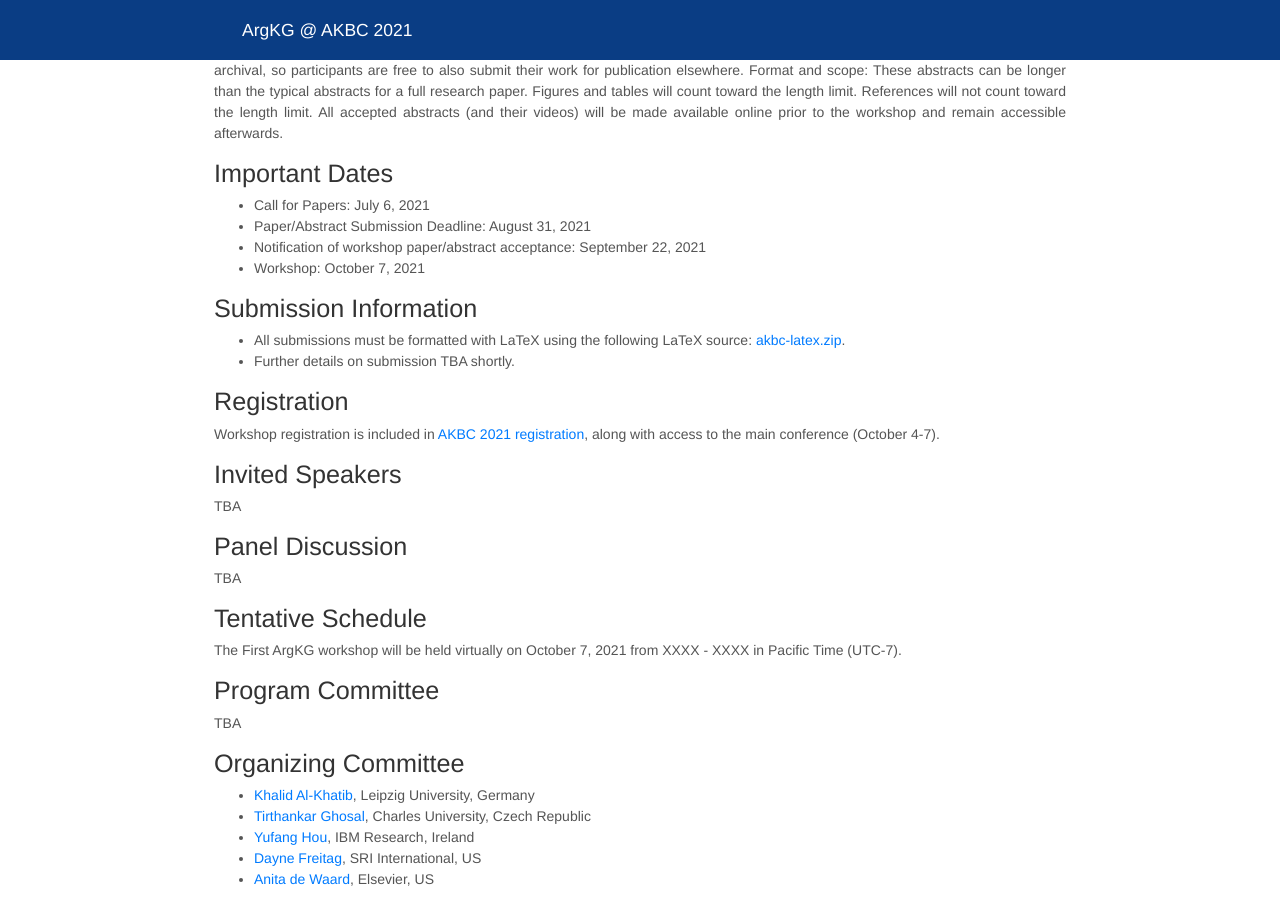
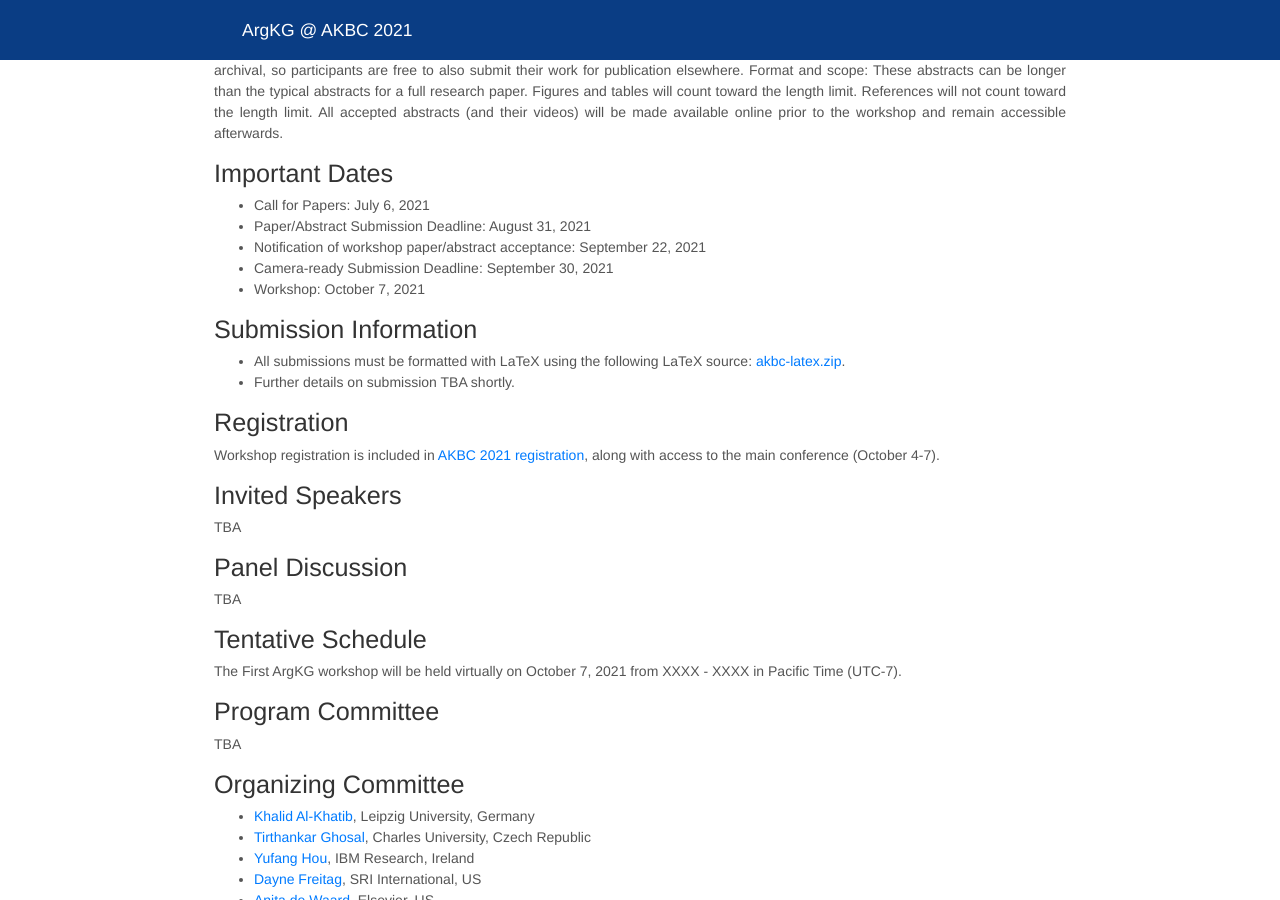
Before and after one commit to ArgKG/2021, a Jekyll site: the page built from index.md, in a window 1280 px wide and 900 px high, scrolled down 1025 px. Built offline with Jekyll 4.4.1, drawn with Linux system fonts in a browser that asks for light colours; nearby versions of some CDN libraries.

Commit message:
Update index.md

```diff
--- a/index.md
+++ b/index.md
@@ -39,6 +39,7 @@ Format and scope:  These abstracts can be longer than the typical abstracts for
 - Call for Papers: July 6, 2021
 - Paper/Abstract Submission Deadline: August 31, 2021
 - Notification of workshop paper/abstract acceptance: September 22, 2021
+- Camera-ready Submission Deadline: September 30, 2021
 - Workshop: October 7, 2021
 
 ## Submission Information
```
